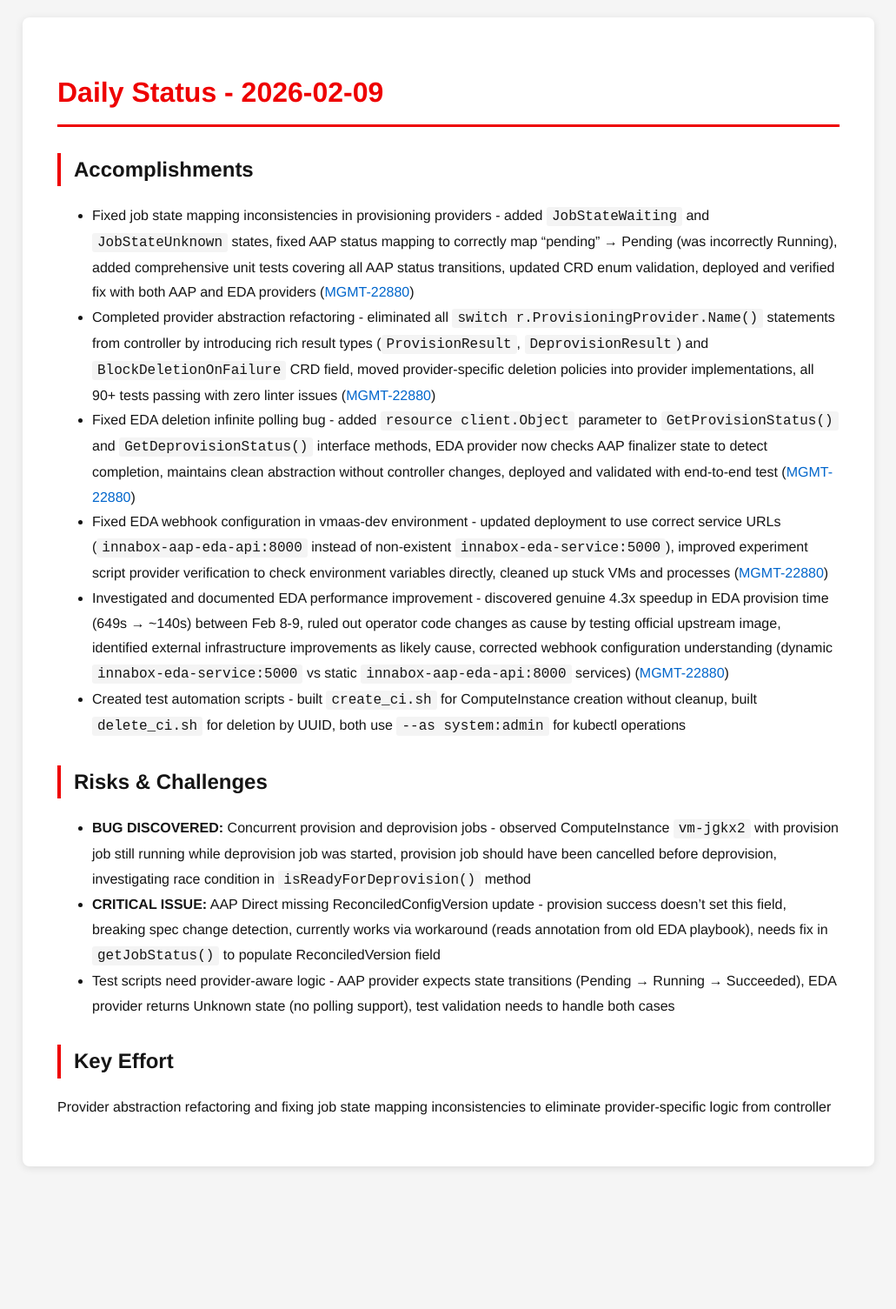
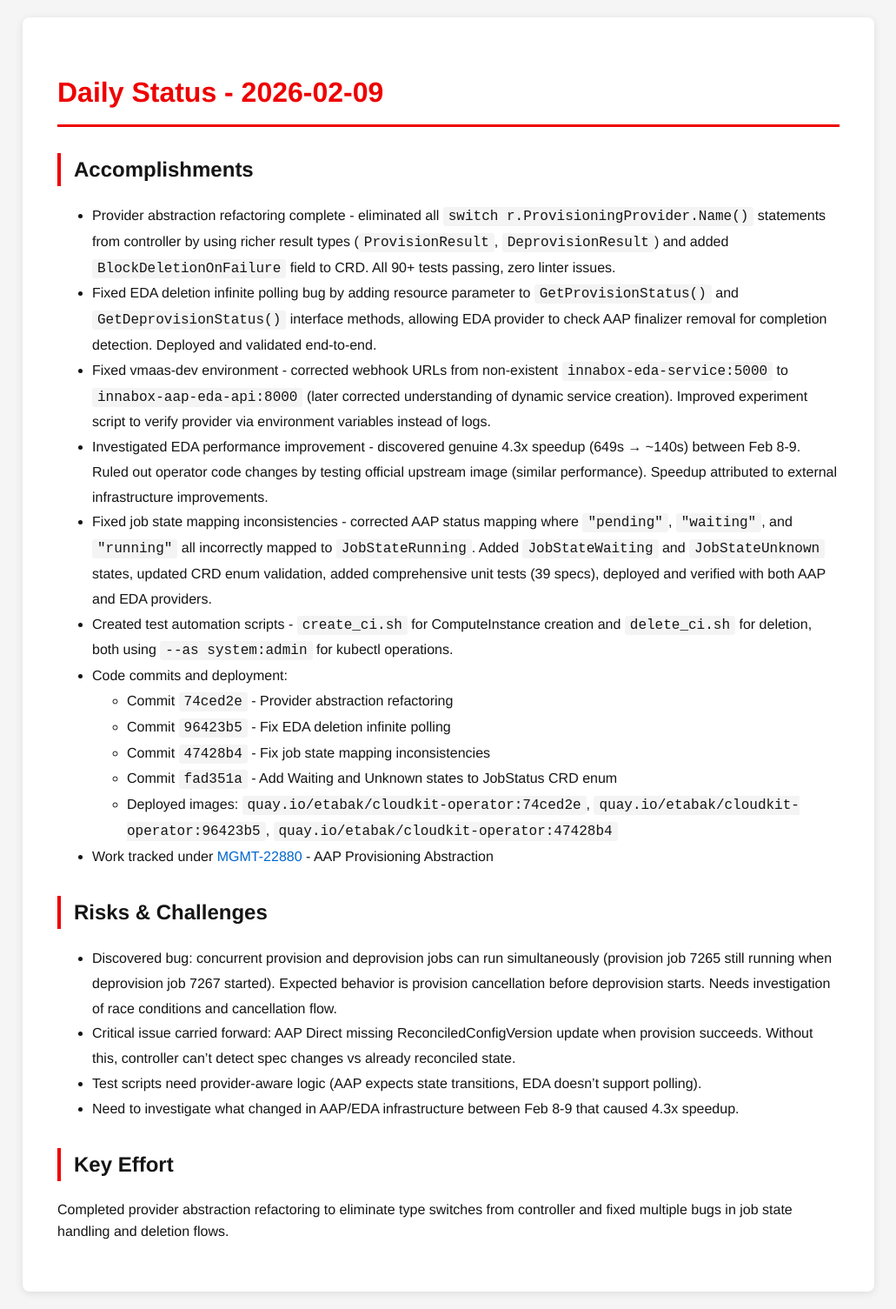
Before and after one commit to tzvatot/daily-status, a Jekyll site: the page built from 2026-02-09.md, in a window 1280 px wide. Shown: the whole page at 87% size, without its empty margins (124-1155 px from the left). Built offline with Jekyll 4.4.1, drawn with Linux system fonts in a browser that asks for light colours; before the commit the page ends 1361 px from its top, so only the background shows below that.

Commit message:
Daily status update - 2026-02-09

```diff
--- a/2026-02-09.md
+++ b/2026-02-09.md
@@ -7,17 +7,25 @@
 # Daily Status - 2026-02-09
 
 ## Accomplishments
-- Fixed job state mapping inconsistencies in provisioning providers - added `JobStateWaiting` and `JobStateUnknown` states, fixed AAP status mapping to correctly map "pending" → Pending (was incorrectly Running), added comprehensive unit tests covering all AAP status transitions, updated CRD enum validation, deployed and verified fix with both AAP and EDA providers ([MGMT-22880](https://issues.redhat.com/browse/MGMT-22880))
-- Completed provider abstraction refactoring - eliminated all `switch r.ProvisioningProvider.Name()` statements from controller by introducing rich result types (`ProvisionResult`, `DeprovisionResult`) and `BlockDeletionOnFailure` CRD field, moved provider-specific deletion policies into provider implementations, all 90+ tests passing with zero linter issues ([MGMT-22880](https://issues.redhat.com/browse/MGMT-22880))
-- Fixed EDA deletion infinite polling bug - added `resource client.Object` parameter to `GetProvisionStatus()` and `GetDeprovisionStatus()` interface methods, EDA provider now checks AAP finalizer state to detect completion, maintains clean abstraction without controller changes, deployed and validated with end-to-end test ([MGMT-22880](https://issues.redhat.com/browse/MGMT-22880))
-- Fixed EDA webhook configuration in vmaas-dev environment - updated deployment to use correct service URLs (`innabox-aap-eda-api:8000` instead of non-existent `innabox-eda-service:5000`), improved experiment script provider verification to check environment variables directly, cleaned up stuck VMs and processes ([MGMT-22880](https://issues.redhat.com/browse/MGMT-22880))
-- Investigated and documented EDA performance improvement - discovered genuine 4.3x speedup in EDA provision time (649s → ~140s) between Feb 8-9, ruled out operator code changes as cause by testing official upstream image, identified external infrastructure improvements as likely cause, corrected webhook configuration understanding (dynamic `innabox-eda-service:5000` vs static `innabox-aap-eda-api:8000` services) ([MGMT-22880](https://issues.redhat.com/browse/MGMT-22880))
-- Created test automation scripts - built `create_ci.sh` for ComputeInstance creation without cleanup, built `delete_ci.sh` for deletion by UUID, both use `--as system:admin` for kubectl operations
+- Provider abstraction refactoring complete - eliminated all `switch r.ProvisioningProvider.Name()` statements from controller by using richer result types (`ProvisionResult`, `DeprovisionResult`) and added `BlockDeletionOnFailure` field to CRD. All 90+ tests passing, zero linter issues.
+- Fixed EDA deletion infinite polling bug by adding resource parameter to `GetProvisionStatus()` and `GetDeprovisionStatus()` interface methods, allowing EDA provider to check AAP finalizer removal for completion detection. Deployed and validated end-to-end.
+- Fixed vmaas-dev environment - corrected webhook URLs from non-existent `innabox-eda-service:5000` to `innabox-aap-eda-api:8000` (later corrected understanding of dynamic service creation). Improved experiment script to verify provider via environment variables instead of logs.
+- Investigated EDA performance improvement - discovered genuine 4.3x speedup (649s → ~140s) between Feb 8-9. Ruled out operator code changes by testing official upstream image (similar performance). Speedup attributed to external infrastructure improvements.
+- Fixed job state mapping inconsistencies - corrected AAP status mapping where `"pending"`, `"waiting"`, and `"running"` all incorrectly mapped to `JobStateRunning`. Added `JobStateWaiting` and `JobStateUnknown` states, updated CRD enum validation, added comprehensive unit tests (39 specs), deployed and verified with both AAP and EDA providers.
+- Created test automation scripts - `create_ci.sh` for ComputeInstance creation and `delete_ci.sh` for deletion, both using `--as system:admin` for kubectl operations.
+- Code commits and deployment:
+  - Commit `74ced2e` - Provider abstraction refactoring
+  - Commit `96423b5` - Fix EDA deletion infinite polling
+  - Commit `47428b4` - Fix job state mapping inconsistencies
+  - Commit `fad351a` - Add Waiting and Unknown states to JobStatus CRD enum
+  - Deployed images: `quay.io/etabak/cloudkit-operator:74ced2e`, `quay.io/etabak/cloudkit-operator:96423b5`, `quay.io/etabak/cloudkit-operator:47428b4`
+- Work tracked under [MGMT-22880](https://issues.redhat.com/browse/MGMT-22880) - AAP Provisioning Abstraction
 
 ## Risks & Challenges
-- **BUG DISCOVERED:** Concurrent provision and deprovision jobs - observed ComputeInstance `vm-jgkx2` with provision job still running while deprovision job was started, provision job should have been cancelled before deprovision, investigating race condition in `isReadyForDeprovision()` method
-- **CRITICAL ISSUE:** AAP Direct missing ReconciledConfigVersion update - provision success doesn't set this field, breaking spec change detection, currently works via workaround (reads annotation from old EDA playbook), needs fix in `getJobStatus()` to populate ReconciledVersion field
-- Test scripts need provider-aware logic - AAP provider expects state transitions (Pending → Running → Succeeded), EDA provider returns Unknown state (no polling support), test validation needs to handle both cases
+- Discovered bug: concurrent provision and deprovision jobs can run simultaneously (provision job 7265 still running when deprovision job 7267 started). Expected behavior is provision cancellation before deprovision starts. Needs investigation of race conditions and cancellation flow.
+- Critical issue carried forward: AAP Direct missing ReconciledConfigVersion update when provision succeeds. Without this, controller can't detect spec changes vs already reconciled state.
+- Test scripts need provider-aware logic (AAP expects state transitions, EDA doesn't support polling).
+- Need to investigate what changed in AAP/EDA infrastructure between Feb 8-9 that caused 4.3x speedup.
 
 ## Key Effort
-Provider abstraction refactoring and fixing job state mapping inconsistencies to eliminate provider-specific logic from controller
+Completed provider abstraction refactoring to eliminate type switches from controller and fixed multiple bugs in job state handling and deletion flows.
```
